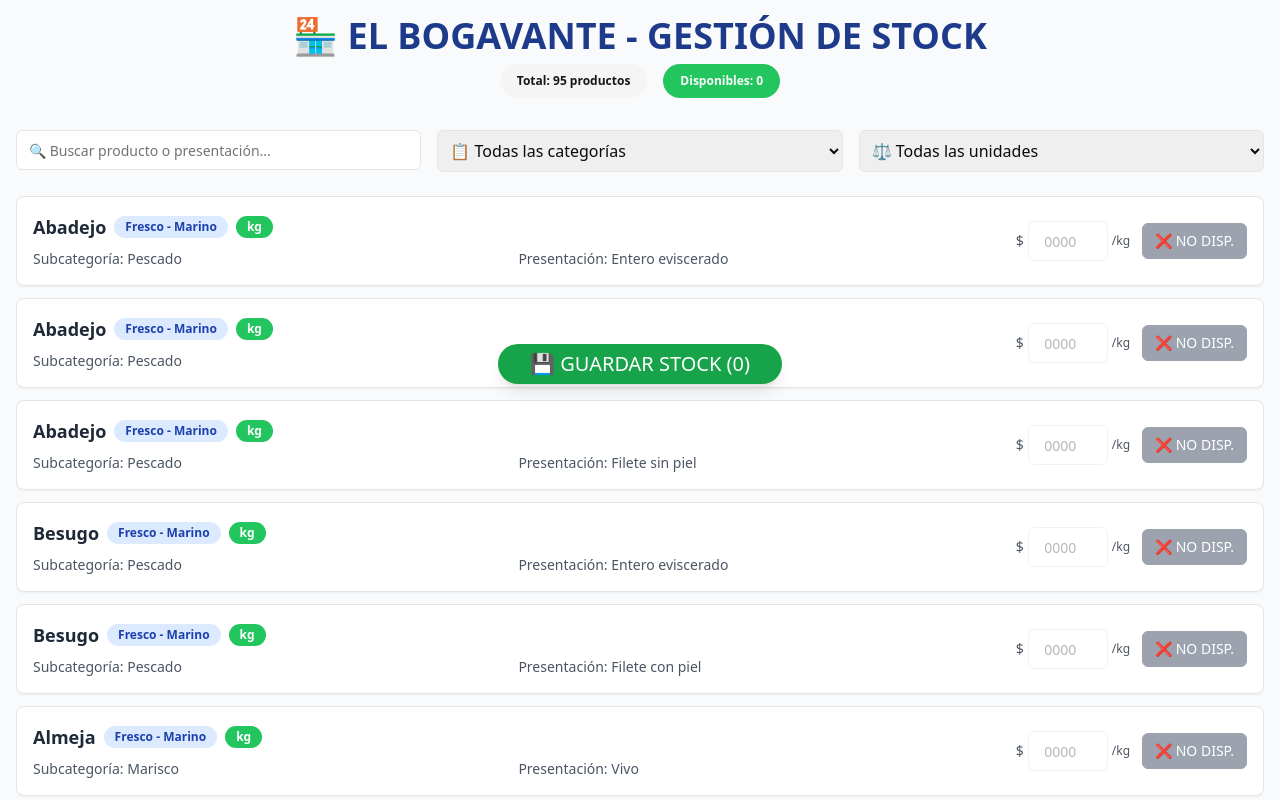
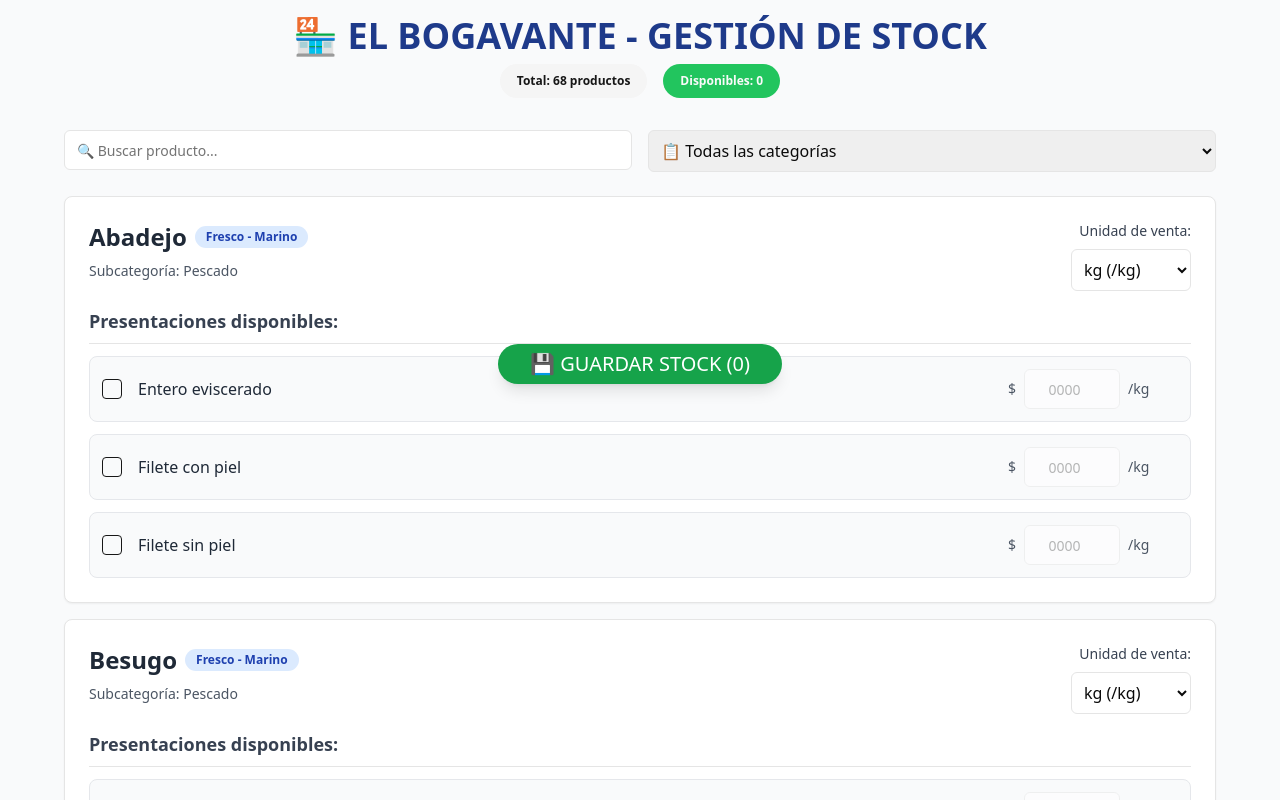
Before and after one commit to zendev2112/bogavante, a Next.js app: page /admin in a window 1280 px wide. Shown: the part 400-1200 px from the top of the page. Built offline with nearby package versions, Linux system fonts and the light colour scheme.

Commit message:
improve stock page

```diff
--- a/app/admin/page.tsx
+++ b/app/admin/page.tsx
@@ -5,18 +5,22 @@ import { Button } from "@/components/ui/button"
 import { Input } from "@/components/ui/input"
 import { Card, CardContent } from "@/components/ui/card"
 import { Badge } from "@/components/ui/badge"
+import { Checkbox } from "@/components/ui/checkbox"
 import stockData from '../../bogavante-stock/stock.json'
 
-interface StockItem {
+interface ProductoAgrupado {
   categoria: string
   subcategoria: string
   producto: string
-  presentacion: string
+  presentaciones: {
+    nombre: string
     unidad: string
+    disponible: boolean
+    precio: string
     ejemplos_notas: string
-  precio?: string
-  disponible?: boolean
-  id?: string
+  }[]
+  unidadSeleccionada: string
+  id: string
 }
 
 const unidadLabels: { [key: string]: string } = {
@@ -30,53 +34,111 @@ const unidadLabels: { [key: string]: string } = {
 }
 
 export default function AdminStockPage() {
-  const [productos, setProductos] = useState<StockItem[]>([])
+  const [productos, setProductos] = useState<ProductoAgrupado[]>([])
   const [filtroCategoria, setFiltroCategoria] = useState<string>('all')
-  const [filtroUnidad, setFiltroUnidad] = useState<string>('all')
   const [busqueda, setBusqueda] = useState<string>('')
 
-  // Initialize products from JSON
+  // Initialize products from JSON - Group by product name
   useEffect(() => {
-    const productosConEstado = stockData.map((item, index) => ({
-      ...item,
-      id: `${item.categoria}-${item.producto}-${item.presentacion}-${index}`,
+    const productosAgrupados: { [key: string]: ProductoAgrupado } = {}
+
+    stockData.forEach((item, index) => {
+      const key = `${item.categoria}-${item.producto}`
+
+      if (!productosAgrupados[key]) {
+        // Get all possible units for this product
+        const unidadesDisponibles = stockData
+          .filter(p => p.categoria === item.categoria && p.producto === item.producto)
+          .map(p => p.unidad)
+        const uniqueUnidades = [...new Set(unidadesDisponibles)]
+
+        productosAgrupados[key] = {
+          categoria: item.categoria,
+          subcategoria: item.subcategoria,
+          producto: item.producto,
+          presentaciones: [],
+          unidadSeleccionada: uniqueUnidades[0] || 'kg', // Default to first available unit
+          id: key
+        }
+      }
+
+      productosAgrupados[key].presentaciones.push({
+        nombre: item.presentacion,
+        unidad: item.unidad,
+        disponible: false,
         precio: '',
-      disponible: false
-    }))
-    setProductos(productosConEstado)
+        ejemplos_notas: item.ejemplos_notas
+      })
+    })
+
+    setProductos(Object.values(productosAgrupados))
   }, [])
 
-  // Get unique categories and units
+  // Get unique categories
   const categorias = ['all', ...Array.from(new Set(stockData.map(item => item.categoria)))]
-  const unidades = ['all', ...Array.from(new Set(stockData.map(item => item.unidad)))]
 
   // Filter products
   const productosFiltrados = productos.filter(producto => {
     const matchCategoria = filtroCategoria === 'all' || producto.categoria === filtroCategoria
-    const matchUnidad = filtroUnidad === 'all' || producto.unidad === filtroUnidad
-    const matchBusqueda = producto.producto.toLowerCase().includes(busqueda.toLowerCase()) ||
-                         producto.presentacion.toLowerCase().includes(busqueda.toLowerCase())
-    return matchCategoria && matchUnidad && matchBusqueda
+    const matchBusqueda = producto.producto.toLowerCase().includes(busqueda.toLowerCase())
+    return matchCategoria && matchBusqueda
   })
 
-  const actualizarPrecio = (id: string, precio: string) => {
+  const cambiarUnidad = (productId: string, nuevaUnidad: string) => {
     setProductos(productos.map(p =>
-      p.id === id ? { ...p, precio } : p
+      p.id === productId ? { ...p, unidadSeleccionada: nuevaUnidad } : p
     ))
   }
 
-  const cambiarDisponibilidad = (id: string) => {
-    setProductos(productos.map(p =>
-      p.id === id ? { ...p, disponible: !p.disponible } : p
-    ))
+  const cambiarPresentacion = (productId: string, presentacionIndex: number, disponible: boolean) => {
+    setProductos(productos.map(p => {
+      if (p.id === productId) {
+        const newPresentaciones = [...p.presentaciones]
+        newPresentaciones[presentacionIndex] = {
+          ...newPresentaciones[presentacionIndex],
+          disponible
+        }
+        return { ...p, presentaciones: newPresentaciones }
+      }
+      return p
+    }))
+  }
+
+  const actualizarPrecio = (productId: string, presentacionIndex: number, precio: string) => {
+    setProductos(productos.map(p => {
+      if (p.id === productId) {
+        const newPresentaciones = [...p.presentaciones]
+        newPresentaciones[presentacionIndex] = {
+          ...newPresentaciones[presentacionIndex],
+          precio
+        }
+        return { ...p, presentaciones: newPresentaciones }
+      }
+      return p
+    }))
   }
 
   const guardarStock = () => {
-    const productosDisponibles = productos.filter(p => p.disponible && p.precio)
+    const productosDisponibles: any[] = []
+
+    productos.forEach(producto => {
+      producto.presentaciones.forEach(presentacion => {
+        if (presentacion.disponible && presentacion.precio) {
+          productosDisponibles.push({
+            categoria: producto.categoria,
+            subcategoria: producto.subcategoria,
+            producto: producto.producto,
+            presentacion: presentacion.nombre,
+            unidad: producto.unidadSeleccionada,
+            precio: presentacion.precio,
+            ejemplos_notas: presentacion.ejemplos_notas
+          })
+        }
+      })
+    })
+
     console.log('Stock guardado:', productosDisponibles)
     alert(`¡Stock guardado! ${productosDisponibles.length} productos disponibles`)
-
-    // Save to localStorage (can be upgraded to database later)
     localStorage.setItem('bogavante-stock', JSON.stringify(productosDisponibles))
   }
 
@@ -99,24 +161,13 @@ export default function AdminStockPage() {
     return colores[categoria] || 'bg-gray-100 text-gray-800'
   }
 
-  const getUnidadColor = (unidad: string) => {
-    const colores: { [key: string]: string } = {
-      'kg': 'bg-green-500 text-white',
-      'unidad': 'bg-blue-500 text-white',
-      'docena': 'bg-purple-500 text-white',
-      'porción': 'bg-orange-500 text-white',
-      'bandeja': 'bg-pink-500 text-white',
-      'paquete': 'bg-indigo-500 text-white',
-      'litro': 'bg-cyan-500 text-white'
-    }
-    return colores[unidad] || 'bg-gray-500 text-white'
-  }
-
-  const productosDisponibles = productos.filter(p => p.disponible).length
+  const totalProductosDisponibles = productos.reduce((total, producto) => {
+    return total + producto.presentaciones.filter(p => p.disponible && p.precio).length
+  }, 0)
 
   return (
     <div className="min-h-screen bg-gray-50 p-4">
-      <div className="max-w-7xl mx-auto">
+      <div className="max-w-6xl mx-auto">
         {/* Header */}
         <div className="text-center mb-8">
           <h1 className="text-4xl font-bold text-blue-900 mb-2">
@@ -127,17 +178,17 @@ export default function AdminStockPage() {
               Total: {productos.length} productos
             </Badge>
             <Badge variant="default" className="px-4 py-2 bg-green-500">
-              Disponibles: {productosDisponibles}
+              Disponibles: {totalProductosDisponibles}
             </Badge>
           </div>
         </div>
 
         {/* Filters */}
         <div className="mb-6 space-y-4">
-          <div className="grid grid-cols-1 md:grid-cols-3 gap-4">
+          <div className="grid grid-cols-1 md:grid-cols-2 gap-4">
             {/* Search */}
             <Input
-              placeholder="🔍 Buscar producto o presentación..."
+              placeholder="🔍 Buscar producto..."
               value={busqueda}
               onChange={(e) => setBusqueda(e.target.value)}
             />
@@ -153,94 +204,120 @@ export default function AdminStockPage() {
                 <option key={categoria} value={categoria}>{categoria}</option>
               ))}
             </select>
+          </div>
+        </div>
 
-            {/* Unit Filter */}
+        {/* Products Grid */}
+        <div className="grid gap-4 mb-8">
+          {productosFiltrados.map((producto) => {
+            const unidadesDisponibles = [...new Set(producto.presentaciones.map(p => p.unidad))]
+            const presentacionesFiltradas = producto.presentaciones.filter(p =>
+              p.unidad === producto.unidadSeleccionada
+            )
+
+            return (
+              <Card key={producto.id} className="shadow-sm">
+                <CardContent className="p-6">
+                  {/* Product Header */}
+                  <div className="flex flex-col lg:flex-row lg:items-start gap-4 mb-4">
+                    <div className="flex-1">
+                      <div className="flex flex-wrap items-center gap-2 mb-2">
+                        <h3 className="text-2xl font-bold text-gray-800">
+                          {producto.producto}
+                        </h3>
+                        <Badge className={getCategoriaColor(producto.categoria)} variant="secondary">
+                          {producto.categoria}
+                        </Badge>
+                      </div>
+                      <p className="text-sm text-gray-600">
+                        <span className="font-medium">Subcategoría:</span> {producto.subcategoria}
+                      </p>
+                    </div>
+
+                    {/* Unit Selector */}
+                    <div className="flex flex-col items-start lg:items-end gap-2">
+                      <label className="text-sm font-medium text-gray-700">Unidad de venta:</label>
                       <select
-              value={filtroUnidad}
-              onChange={(e) => setFiltroUnidad(e.target.value)}
-              className="p-2 border rounded-md"
+                        value={producto.unidadSeleccionada}
+                        onChange={(e) => cambiarUnidad(producto.id, e.target.value)}
+                        className="p-2 border rounded-md bg-white min-w-[120px]"
                       >
-              <option value="all">⚖️ Todas las unidades</option>
-              {unidades.slice(1).map(unidad => (
-                <option key={unidad} value={unidad}>{unidad}</option>
+                        {unidadesDisponibles.map(unidad => (
+                          <option key={unidad} value={unidad}>
+                            {unidad} ({unidadLabels[unidad] || `/${unidad}`})
+                          </option>
                         ))}
                       </select>
                     </div>
                   </div>
 
-        {/* Products Grid */}
-        <div className="grid gap-3 mb-8">
-          {productosFiltrados.map((producto) => (
-            <Card key={producto.id} className={`shadow-sm transition-all hover:shadow-md ${producto.disponible ? 'ring-2 ring-green-300 bg-green-50' : 'bg-white'}`}>
-              <CardContent className="p-4">
-                <div className="flex flex-col lg:flex-row lg:items-center gap-4">
+                  {/* Presentations */}
+                  <div className="space-y-3">
+                    <h4 className="text-lg font-semibold text-gray-700 border-b pb-2">
+                      Presentaciones disponibles:
+                    </h4>
 
-                  {/* Product Info */}
-                  <div className="flex-1 min-w-0">
-                    <div className="flex flex-wrap items-center gap-2 mb-2">
-                      <h3 className="text-lg font-semibold text-gray-800 truncate">
-                        {producto.producto}
-                      </h3>
-                      <Badge className={getCategoriaColor(producto.categoria)} variant="secondary">
-                        {producto.categoria}
-                      </Badge>
-                      <Badge className={getUnidadColor(producto.unidad)}>
-                        {producto.unidad}
-                      </Badge>
-                    </div>
+                    {presentacionesFiltradas.length === 0 && (
+                      <p className="text-gray-500 italic">
+                        No hay presentaciones disponibles para la unidad seleccionada
+                      </p>
+                    )}
 
-                    <div className="grid grid-cols-1 md:grid-cols-2 gap-1 text-sm text-gray-600">
-                      <p>
-                        <span className="font-medium">Subcategoría:</span> {producto.subcategoria}
+                    {presentacionesFiltradas.map((presentacion, index) => {
+                      const originalIndex = producto.presentaciones.findIndex(p =>
+                        p.nombre === presentacion.nombre && p.unidad === presentacion.unidad
+                      )
+
+                      return (
+                        <div key={`${presentacion.nombre}-${index}`}
+                             className={`flex items-center gap-4 p-3 rounded-lg border transition-all ${
+                               presentacion.disponible ? 'bg-green-50 border-green-200' : 'bg-gray-50 border-gray-200'
+                             }`}>
+
+                          {/* Checkbox */}
+                          <Checkbox
+                            checked={presentacion.disponible}
+                            onCheckedChange={(checked) =>
+                              cambiarPresentacion(producto.id, originalIndex, checked as boolean)
+                            }
+                            className="w-5 h-5"
+                          />
+
+                          {/* Presentation Info */}
+                          <div className="flex-1">
+                            <p className="font-medium text-gray-800">
+                              {presentacion.nombre}
                             </p>
-                      <p>
-                        <span className="font-medium">Presentación:</span> {producto.presentacion}
-                      </p>
-                    </div>
-
-                    {producto.ejemplos_notas && (
-                      <p className="text-xs text-gray-500 mt-1 truncate">
-                        <span className="font-medium">Notas:</span> {producto.ejemplos_notas}
+                            {presentacion.ejemplos_notas && (
+                              <p className="text-xs text-gray-500">
+                                {presentacion.ejemplos_notas}
                               </p>
                             )}
                           </div>
 
-                  {/* Controls */}
-                  <div className="flex items-center space-x-3 lg:justify-end">
                           {/* Price Input */}
-                    <div className="flex items-center space-x-1">
+                          <div className="flex items-center gap-2">
                             <span className="text-sm text-gray-600">$</span>
                             <Input
                               type="number"
                               placeholder="0000"
-                        value={producto.precio}
-                        onChange={(e) => actualizarPrecio(producto.id!, e.target.value)}
-                        className="w-20 text-center text-sm"
-                        disabled={!producto.disponible}
+                              value={presentacion.precio}
+                              onChange={(e) => actualizarPrecio(producto.id, originalIndex, e.target.value)}
+                              className="w-24 text-center"
+                              disabled={!presentacion.disponible}
                             />
-                      <span className="text-xs text-gray-600 whitespace-nowrap">
-                        {unidadLabels[producto.unidad] || `/${producto.unidad}`}
+                            <span className="text-sm text-gray-600 whitespace-nowrap min-w-[50px]">
+                              {unidadLabels[producto.unidadSeleccionada] || `/${producto.unidadSeleccionada}`}
                             </span>
                           </div>
-
-                    {/* Availability Toggle */}
-                    <Button
-                      variant={producto.disponible ? "default" : "outline"}
-                      onClick={() => cambiarDisponibilidad(producto.id!)}
-                      size="sm"
-                      className={`whitespace-nowrap ${
-                        producto.disponible
-                          ? 'bg-green-500 hover:bg-green-600'
-                          : 'bg-gray-400 hover:bg-gray-500 text-white border-gray-400'
-                      }`}
-                    >
-                      {producto.disponible ? '✅ DISPONIBLE' : '❌ NO DISP.'}
-                    </Button>
                         </div>
+                      )
+                    })}
                   </div>
                 </CardContent>
               </Card>
-          ))}
+            )
+          })}
         </div>
 
         {/* No results message */}
@@ -258,7 +335,7 @@ export default function AdminStockPage() {
             onClick={guardarStock}
             className="bg-green-600 hover:bg-green-700 text-white text-xl py-4 px-8 shadow-lg rounded-full"
           >
-            💾 GUARDAR STOCK ({productosDisponibles})
+            💾 GUARDAR STOCK ({totalProductosDisponibles})
           </Button>
         </div>
 
```
Lines whose indentation alone changed are shown as unchanged.
